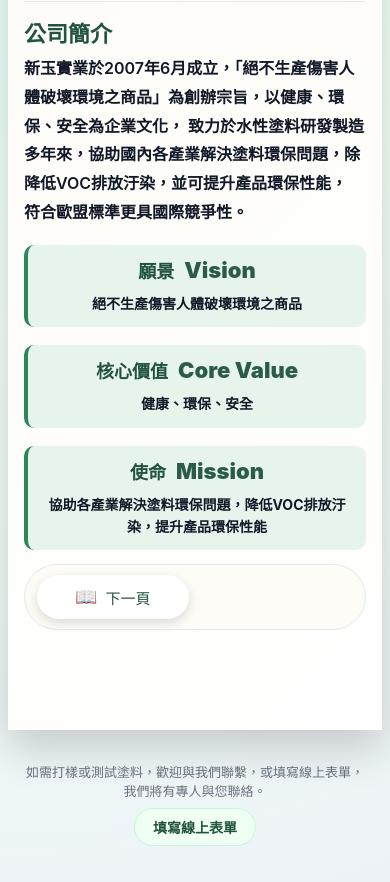
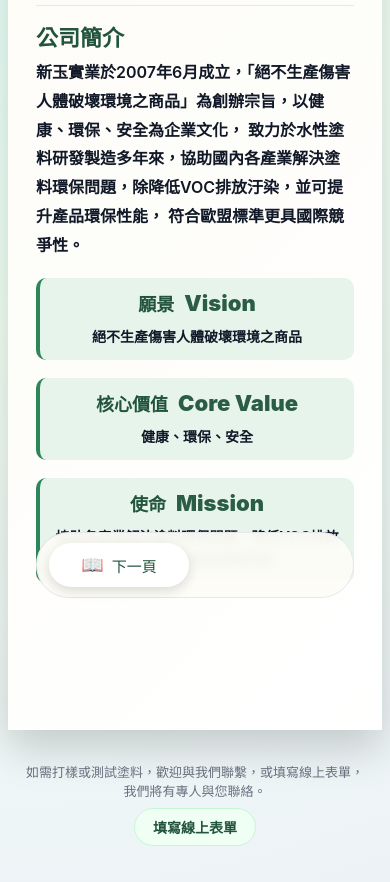
Before and after one commit to Tingrr0927/green-coat-catalog, a plain HTML site: page index.html in a window 390 px wide. Shown: the part 106-988 px from the top of the page. Drawn offline with Linux system fonts and the light colour scheme.

Commit message:
修改手機端

```diff
--- a/index.html
+++ b/index.html
@@ -3,7 +3,7 @@
 <head>
   <meta charset="UTF-8" />
   <meta name="viewport" content="width=device-width, initial-scale=1.0" />
-  <title>環保水性塗料 - 產品目錄</title>
+  <title>綠博士環保水性塗料 - 產品目錄</title>
   <link rel="icon" type="image/png" href="favicon.png" />
 
   <style>
@@ -319,13 +319,13 @@
 
     /* ===== Navigation (inside book) ===== */
     .nav{
-  position: sticky;      /* ✅ 關鍵：不要 absolute */
-  bottom: 14px;
-  left: auto;
-  right: auto;
+  position: absolute;      /* ✅ 關鍵：不要 absolute */
+  bottom: 20px;
+  left: 0;
+  right: 0;
 
   margin-top: 14px;
-  padding: 10px 14px;
+  padding: 0px 14px;
   display: flex;
   justify-content: space-between;
   align-items: center;
@@ -421,7 +421,7 @@
       .font-controls{ left:12px; }
 
       .book{ padding:20px 16px 56px; }
-      .page{ padding:20px 16px 56px; }
+      .page{ padding-bottom: 120px; }
 
       .vm-grid{ grid-template-columns:1fr; }
 
@@ -429,10 +429,18 @@
       .product-grid{ grid-template-columns:1fr; }
 
       .nav{
-        padding:0 16px;
-        flex-direction:column;
-        align-items:flex-start;
-      }
+        position: sticky;
+        bottom: 12px;
+
+        margin-top: 16px;
+        padding: 10px 14px;
+
+        background:rgba(253, 252, 247, 0.95);
+        backdrop-filter: blur(6px);
+        border: 1px solid #e5e7eb;
+        border-radius: 999px;
+        z-index: 50;
+  }
 
       .nav-info{ max-width:100%; }
     }
@@ -600,6 +608,15 @@
   }
   .catalog2-right{
     max-height: 46vh; /* 小螢幕避免太長 */
+  }
+}
+@media (max-width: 480px){
+  .nav-info{
+    display: none;
+  }
+
+  .nav-btn{
+    width: 48%;
   }
 }
   </style>
```
